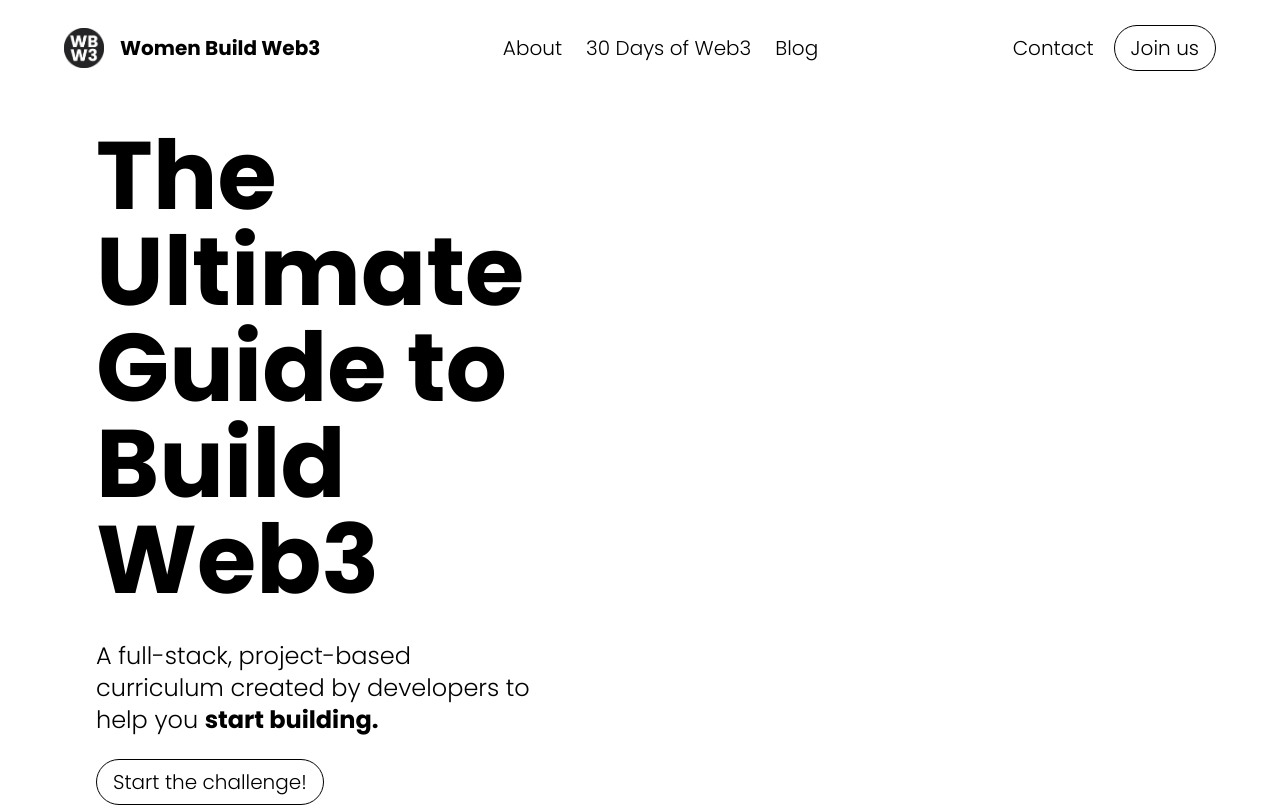
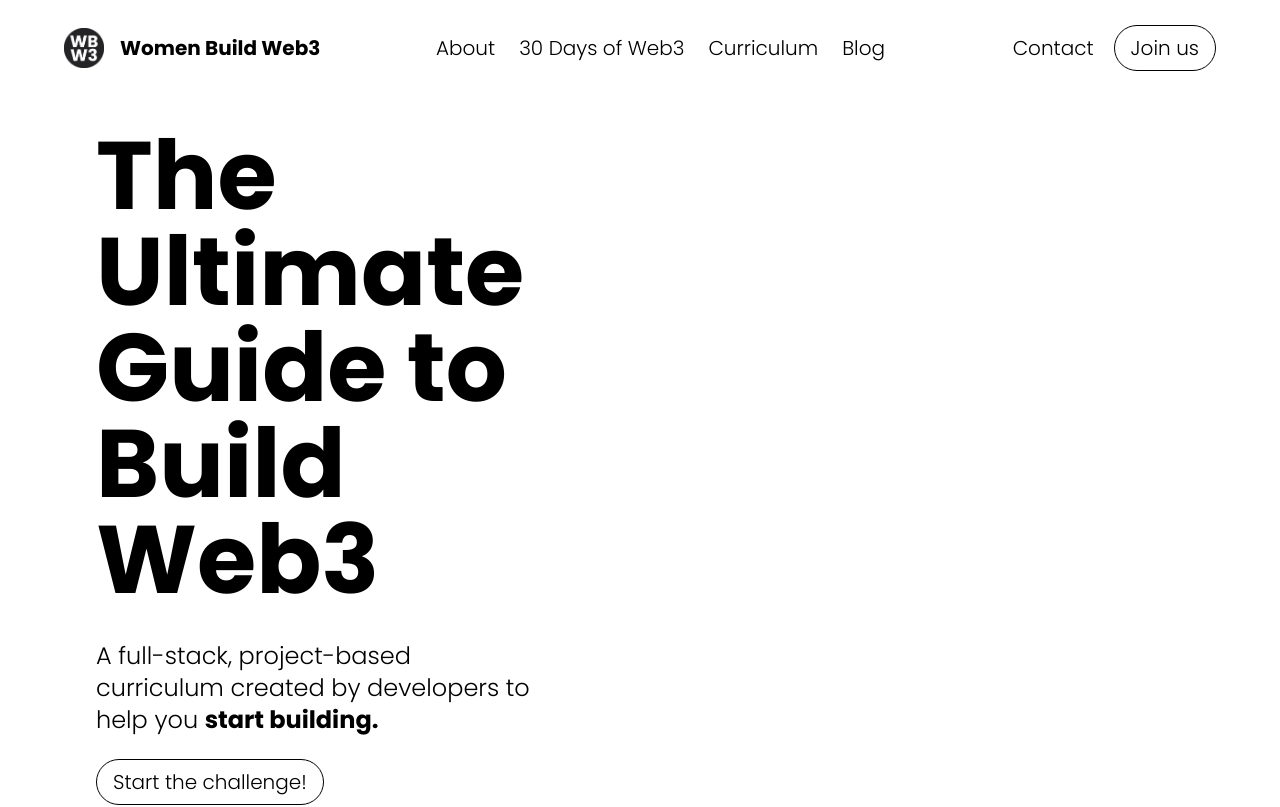
Before and after one commit to womenbuildweb3/30daysofweb3.xyz, a Next.js app: page / in a window 1280 px wide. Shown: the top 807 px of the page. Built offline with nearby package versions, Linux system fonts and the light colour scheme.

Commit message:
add curriculum link

```diff
--- a/components/Navbar.js
+++ b/components/Navbar.js
@@ -51,6 +51,11 @@ export default function Navbar({ preferedColorScheme }) {
                 <Link href="/#30dw3">
                   <a className="px-3 py-2 rounded-full lg:text-xl hover:underline hover:decoration-wavy">
                     30 Days of Web3
+                  </a>
+                </Link>
+                <Link href="/curriculum">
+                  <a className="px-3 py-2 rounded-full lg:text-xl hover:underline hover:decoration-wavy">
+                    Curriculum
                   </a>
                 </Link>
                 <a
```
